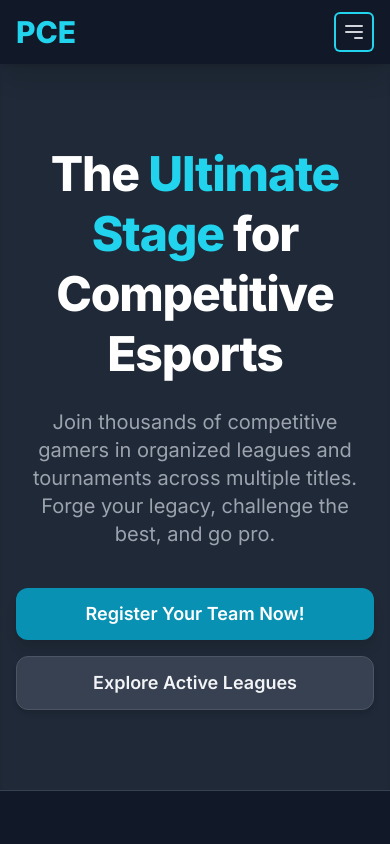
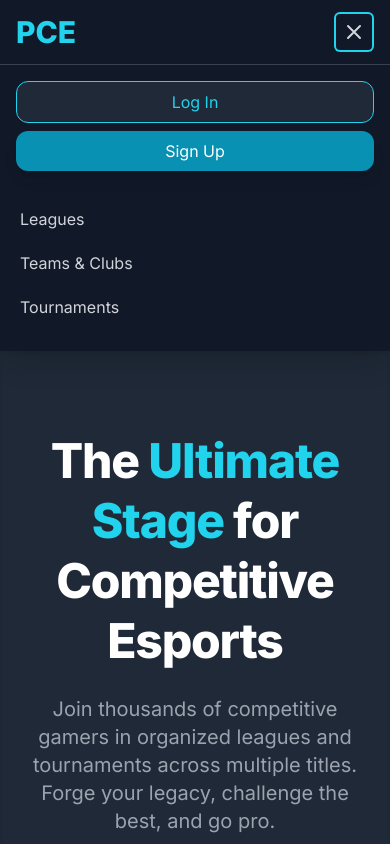
Before and after one commit to eden2004sker/PRO-CLUBS-ELITE, a plain HTML site: page index.html in a window 390 px wide. Both pictures are taken after a click on the button 353 px from the left and 32 px from the top of the page. Shown: the top 844 px of the page. Drawn offline with nearby package versions, Linux system fonts and the light colour scheme.

Commit message:
feat: Implement fully responsive navigation with mobile burger menu.

```diff
--- a/index.html
+++ b/index.html
@@ -23,41 +23,63 @@
     <!-- Navigation Bar -->
     <nav class="bg-gray-900 shadow-xl sticky top-0 z-10">
         <div class="max-w-7xl mx-auto px-4 sm:px-6 lg:px-8">
+            <!-- Primary Navbar Row (Always Visible) -->
             <div class="flex justify-between h-16">
                 <!-- Logo/Branding -->
                 <div class="flex-shrink-0 flex items-center">
-                    <a href="/" class="text-3xl font-extrabold text-cyan-400">PCE</a>
+                    <a href="#" class="text-3xl font-extrabold text-cyan-400">PCE</a>
                 </div>
 
-                <!-- Desktop Links & Auth Buttons -->
-                <div class="flex items-center">
-                    <div class="hidden md:flex space-x-4">
+                <!-- Desktop Links & Auth Buttons (Hidden on Mobile, Flex on Desktop) -->
+                <div class="hidden md:flex items-center">
+                    <!-- Desktop Links -->
+                    <div class="space-x-4">
                         <a href="#" class="text-gray-300 hover:text-cyan-400 px-3 py-2 rounded-md text-sm font-medium">Leagues</a>
                         <a href="#" class="text-gray-300 hover:text-cyan-400 px-3 py-2 rounded-md text-sm font-medium">Teams & Clubs</a>
                         <a href="#" class="text-gray-300 hover:text-cyan-400 px-3 py-2 rounded-md text-sm font-medium">Tournaments</a>
                     </div>
 
-                    <div class="hidden md:flex items-center ml-6 space-x-3">
-                        <!-- Log In Button (Secondary CTA) -->
-                        <a href="/auth/login.html" class="cta-button text-cyan-400 bg-gray-900 border border-cyan-400 hover:bg-gray-800 px-4 py-2 rounded-xl text-sm font-medium shadow-sm">
+                    <!-- Desktop CTAs -->
+                    <div class="flex items-center ml-6 space-x-3">
+                        <a href="#" class="cta-button text-cyan-400 bg-gray-900 border border-cyan-400 hover:bg-gray-800 px-4 py-2 rounded-xl text-sm font-medium shadow-sm">
                             Log In
                         </a>
-                        <!-- Sign Up Button (Primary CTA) -->
-                        <a href="/auth/signup.html" class="cta-button bg-cyan-600 text-white hover:bg-cyan-500 px-4 py-2 rounded-xl text-sm font-medium shadow-lg hover:shadow-xl">
+                        <a href="#" class="cta-button bg-cyan-600 text-white hover:bg-cyan-500 px-4 py-2 rounded-xl text-sm font-medium shadow-lg hover:shadow-xl">
                             Sign Up
                         </a>
                     </div>
                 </div>
 
-                <!-- Mobile Menu Button (Placeholder for functionality) -->
+                <!-- Mobile Menu Button -->
                 <div class="flex items-center md:hidden">
-                    <button class="inline-flex items-center justify-center p-2 rounded-md text-gray-300 hover:text-white hover:bg-gray-800 focus:outline-none focus:ring-2 focus:ring-inset focus:ring-cyan-400">
-                        <!-- Menu Icon (using inline SVG for simplicity) -->
-                        <svg class="h-6 w-6" xmlns="http://www.w3.org/2000/svg" fill="none" viewBox="0 0 24 24" stroke="currentColor">
+                    <button id="mobile-menu-button" class="inline-flex items-center justify-center p-2 rounded-md text-gray-300 hover:text-white hover:bg-gray-800 focus:outline-none focus:ring-2 focus:ring-inset focus:ring-cyan-400" aria-expanded="false">
+                        <!-- Menu closed icon (Hamburger) -->
+                        <svg id="menu-icon-closed" class="h-6 w-6 block" xmlns="http://www.w3.org/2000/svg" fill="none" viewBox="0 0 24 24" stroke="currentColor">
                             <path stroke-linecap="round" stroke-linejoin="round" stroke-width="2" d="M4 6h16M4 12h16m-7 6h7" />
+                        </svg>
+                        <!-- Menu open icon (X) -->
+                        <svg id="menu-icon-open" class="h-6 w-6 hidden" xmlns="http://www.w3.org/2000/svg" fill="none" viewBox="0 0 24 24" stroke="currentColor">
+                            <path stroke-linecap="round" stroke-linejoin="round" stroke-width="2" d="M6 18L18 6M6 6l12 12" />
                         </svg>
                     </button>
                 </div>
+            </div>
+        </div>
+
+        <!-- Mobile Menu Content (Toggled) -->
+        <div id="mobile-menu" class="hidden md:hidden bg-gray-900 pb-3 border-t border-gray-700">
+
+            <!-- Mobile CTAs - Placed at the top of the menu as requested -->
+            <div class="pt-4 pb-3 px-4 space-y-2">
+                <a href="#" class="cta-button block text-center text-cyan-400 bg-gray-800 border border-cyan-400 hover:bg-gray-700 px-4 py-2 rounded-xl text-base font-medium shadow-sm">Log In</a>
+                <a href="#" class="cta-button block text-center bg-cyan-600 text-white hover:bg-cyan-500 px-4 py-2 rounded-xl text-base font-medium shadow-lg">Sign Up</a>
+            </div>
+
+            <!-- Mobile Links -->
+            <div class="px-2 pt-2 pb-3 space-y-1 mt-2">
+                <a href="#" class="block text-base font-medium text-gray-300 hover:bg-gray-800 hover:text-cyan-400 rounded-md py-2 px-3">Leagues</a>
+                <a href="#" class="block text-base font-medium text-gray-300 hover:bg-gray-800 hover:text-cyan-400 rounded-md py-2 px-3">Teams & Clubs</a>
+                <a href="#" class="block text-base font-medium text-gray-300 hover:bg-gray-800 hover:text-cyan-400 rounded-md py-2 px-3">Tournaments</a>
             </div>
         </div>
     </nav>
@@ -75,11 +97,11 @@
                 </p>
                 <div class="mt-10 flex flex-col sm:flex-row justify-center space-y-4 sm:space-y-0 sm:space-x-4">
                     <!-- Primary CTA - Sign Up (Larger) -->
-                    <a href="/auth/signup.html" class="cta-button bg-cyan-600 text-white text-lg font-semibold px-8 py-3 rounded-xl shadow-lg hover:bg-cyan-500 hover:ring-4 hover:ring-cyan-700/50">
+                    <a href="#" class="cta-button bg-cyan-600 text-white text-lg font-semibold px-8 py-3 rounded-xl shadow-lg hover:bg-cyan-500 hover:ring-4 hover:ring-cyan-700/50">
                         Register Your Team Now!
                     </a>
                     <!-- Secondary CTA - View Leagues -->
-                    <a href="/leagues" class="cta-button bg-gray-700 text-gray-100 border border-gray-600 text-lg font-semibold px-8 py-3 rounded-xl shadow-md hover:bg-gray-600">
+                    <a href="#" class="cta-button bg-gray-700 text-gray-100 border border-gray-600 text-lg font-semibold px-8 py-3 rounded-xl shadow-md hover:bg-gray-600">
                         Explore Active Leagues
                     </a>
                 </div>
@@ -150,5 +172,30 @@
         </div>
     </footer>
 
+    <script>
+        // JavaScript for mobile menu toggle functionality
+        document.addEventListener('DOMContentLoaded', () => {
+            const button = document.getElementById('mobile-menu-button');
+            const menu = document.getElementById('mobile-menu');
+            const iconClosed = document.getElementById('menu-icon-closed');
+            const iconOpen = document.getElementById('menu-icon-open');
+
+            if (button && menu) {
+                button.addEventListener('click', () => {
+                    // Toggle the 'hidden' class on the menu content
+                    menu.classList.toggle('hidden');
+
+                    // Toggle the menu icon (Hamburger <-> X)
+                    iconClosed.classList.toggle('hidden');
+                    iconOpen.classList.toggle('hidden');
+
+                    // Toggle aria-expanded attribute for accessibility
+                    const isExpanded = button.getAttribute('aria-expanded') === 'true' || false;
+                    button.setAttribute('aria-expanded', !isExpanded);
+                });
+            }
+        });
+    </script>
+
 </body>
 </html>
```
